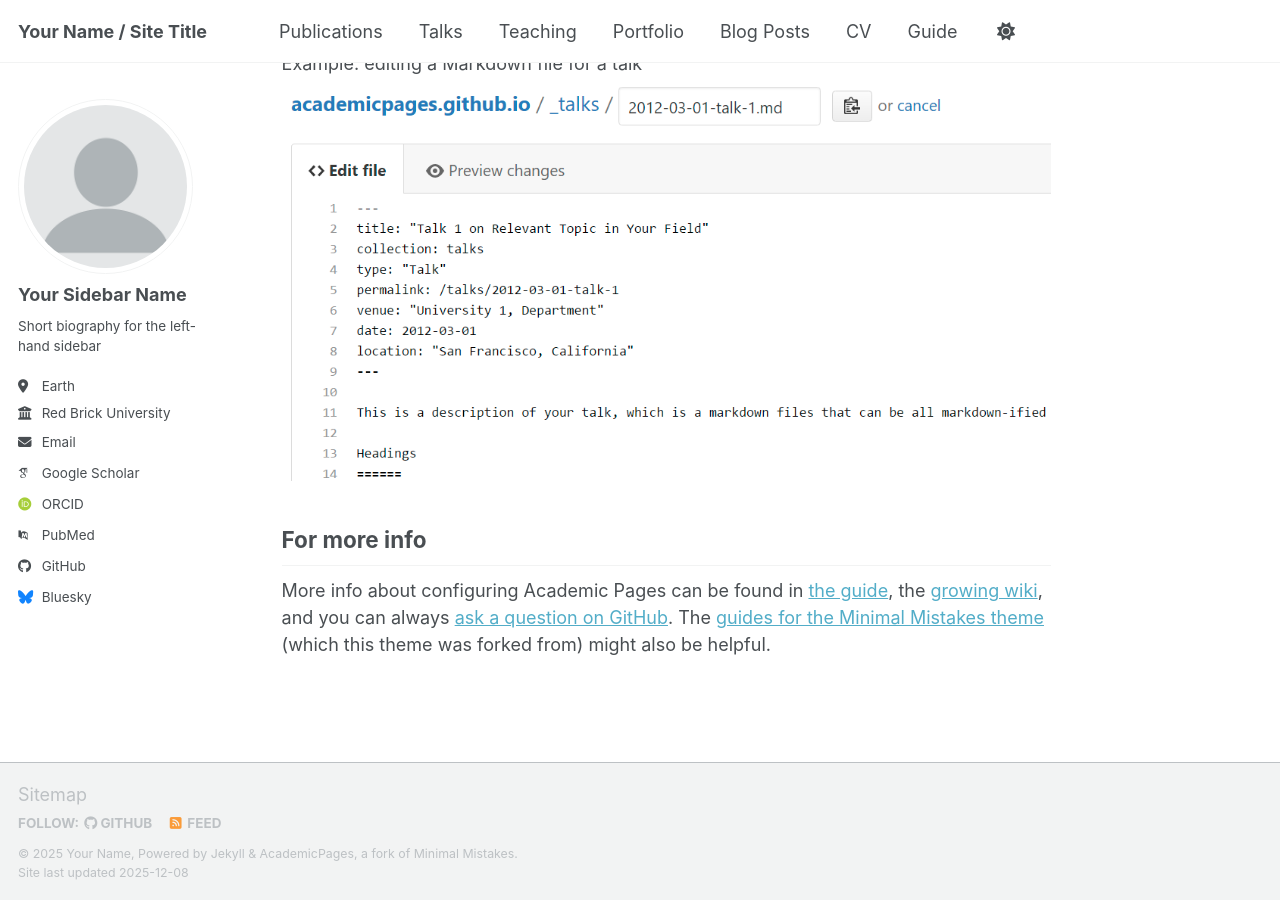
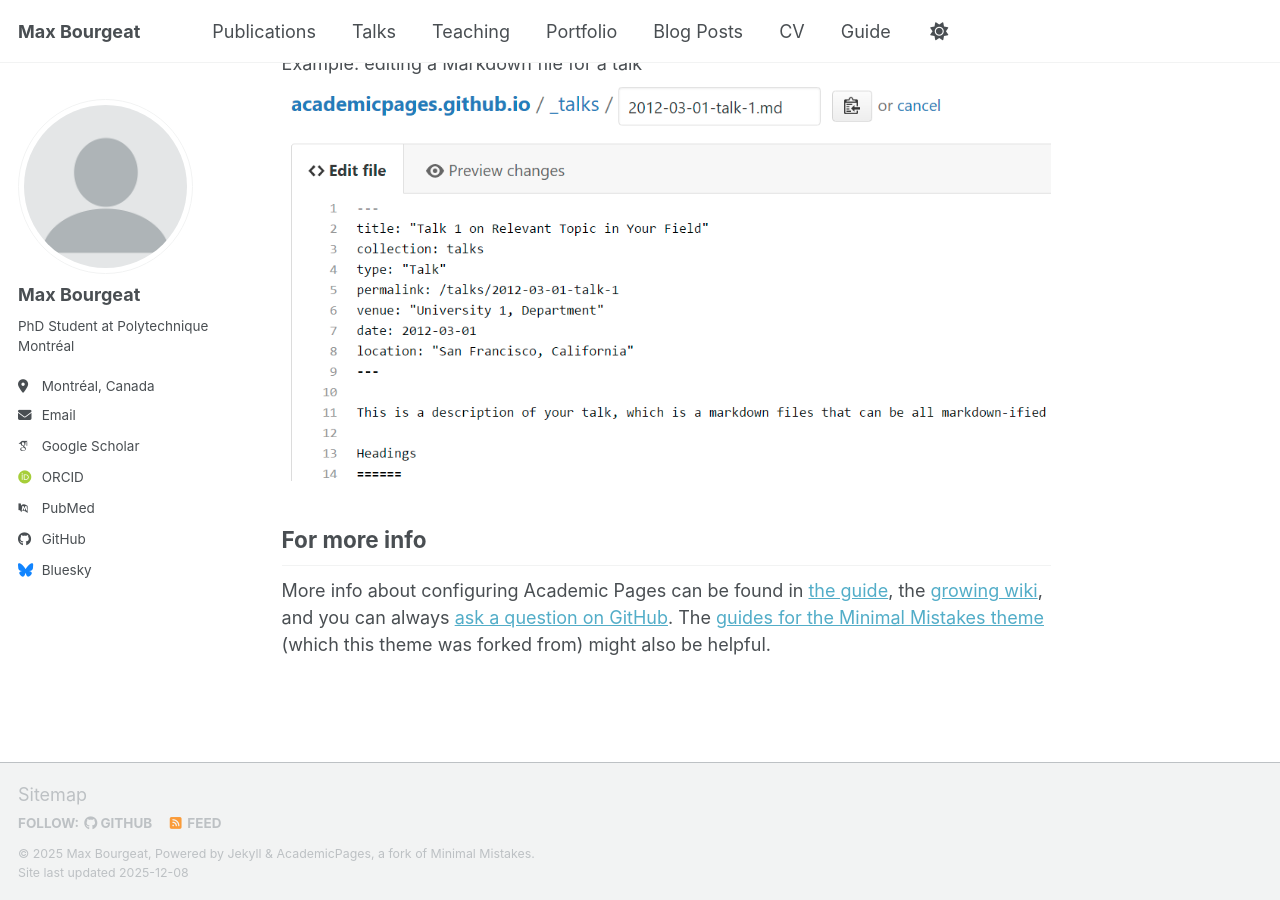
Before and after one commit to Max9294D/Max9294D.github.io, a Jekyll site: the page built from _pages/about.md, in a window 1280 px wide and 900 px high, scrolled down 2718 px. Built offline with Jekyll 4.4.1, drawn with Linux system fonts in a browser that asks for light colours; some web fonts are replaced; a script bundle is joined from its source files by our own code; library files that are not in the unit come from our copies.

Commit message:
Update personal information in _config.yml

```diff
--- a/_config.yml
+++ b/_config.yml
@@ -9,14 +9,14 @@
 # Basic Site Settings
 locale                   : "en-US"
 site_theme               : "default" # Currently available options are "default", "air"
-title                    : "Your Name / Site Title"
+title                    : "Max Bourgeat"
 title_separator          : "-"
-name                     : &name "Your Name"
+name                     : &name "Max Bourgeat"
 description              : &description "Your Name's academic portfolio"   # Update this with a general description of your site, this is the default if not overridden by a page
-url                      : https://academicpages.github.io # The base hostname & protocol for your site e.g. "https://[your GitHub username].github.io",
+url                      : https://maxbourgeat.github.io # The base hostname & protocol for your site e.g. "https://[your GitHub username].github.io",
                                                            # or if you already have some other page hosted on Github then use "https://[your GitHub username].github.io/[Your Repo Name]"
 baseurl                  : "" # the subpath of your site, e.g. "/blog"
-repository               : "academicpages/academicpages.github.io"
+repository               : "maxbourgeat.github.io"
 
 # Site Author - The following control what appear as part of the author content on the side bar.
 #               If a field is blank the icon and link will not appear, otherwise it will be shown.
@@ -24,13 +24,13 @@
 author:
   # Biographic information
   avatar           : "profile.png"
-  name             : "Your Sidebar Name"
+  name             : "Max Bourgeat"
   pronouns         : # example: "she/her"
-  bio              : "Short biography for the left-hand sidebar"
-  location         : "Earth"
-  employer         : "Red Brick University"
+  bio              : "PhD Student at Polytechnique Montréal"
+  location         : "Montréal, Canada"
+  employer         : #"Red Brick University"
   uri              : # URL
-  email            : "none@example.org"
+  email            : "max.bourgeat@polymtl.ca"
 
   # Academic websites
   academia         : # URL
```
